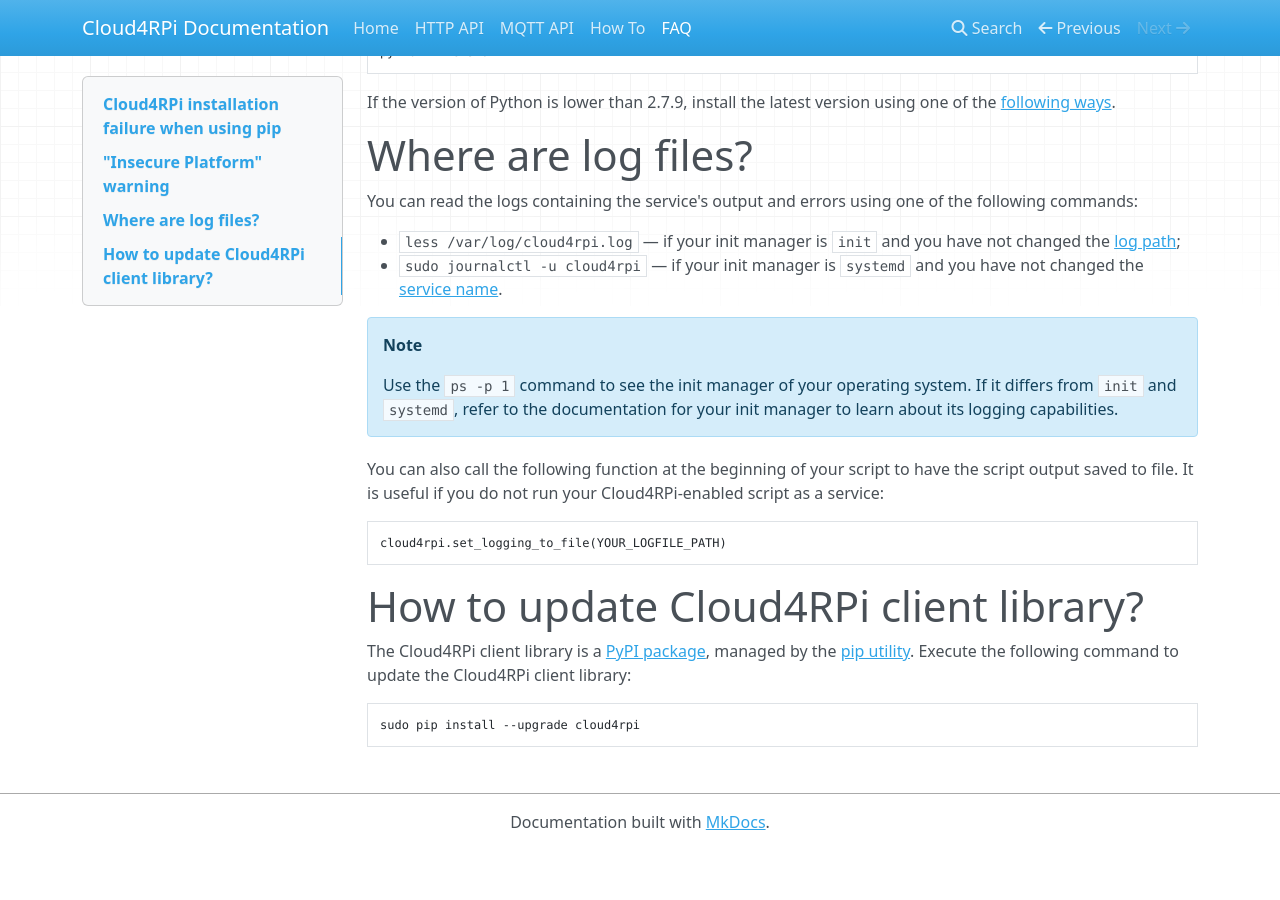
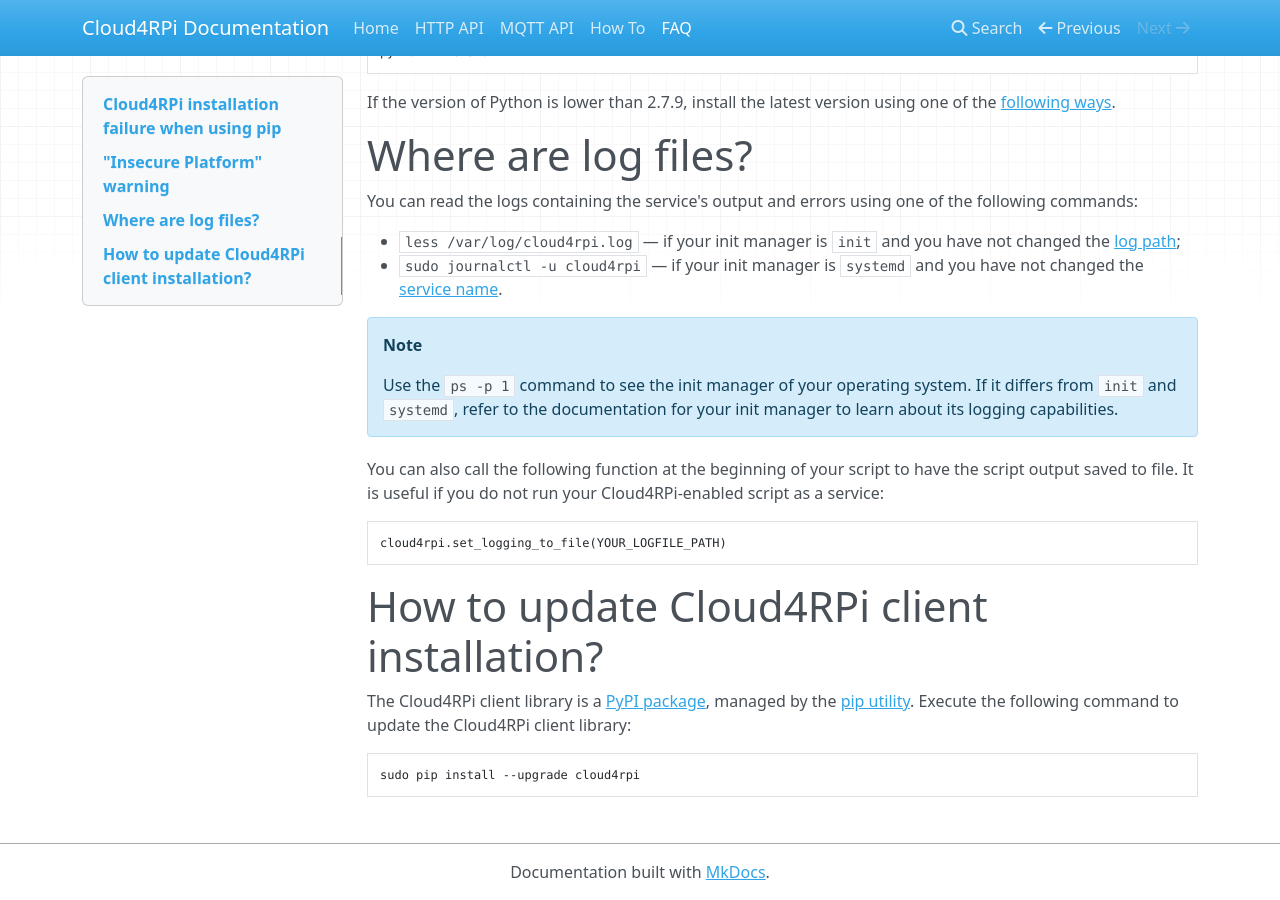
Before and after one commit to cloud4rpi/docs, an MkDocs documentation site: the page built from docs/faq.md, in a window 1280 px wide and 900 px high, scrolled down 689 px. Built offline with MkDocs 1.6.1, drawn with Linux system fonts in a browser that asks for light colours; nearby versions of some CDN libraries; old or Windows-style settings are respelled for this version of MkDocs; before the commit the page ends 1539 px from its top, so only the background shows below that.

Commit message:
Update faq.md

````diff
--- a/docs/faq.md
+++ b/docs/faq.md
@@ -48,7 +48,7 @@
 cloud4rpi.set_logging_to_file(YOUR_LOGFILE_PATH)
 ```
 
-# How to update Cloud4RPi client library?
+# How to update Cloud4RPi client installation?
 
 The Cloud4RPi client library is a [PyPI package](https://pypi.python.org/pypi/cloud4rpi), managed by the [pip utility](https://pip.pypa.io/en/stable/). Execute the following command to update the Cloud4RPi client library:
 
````
